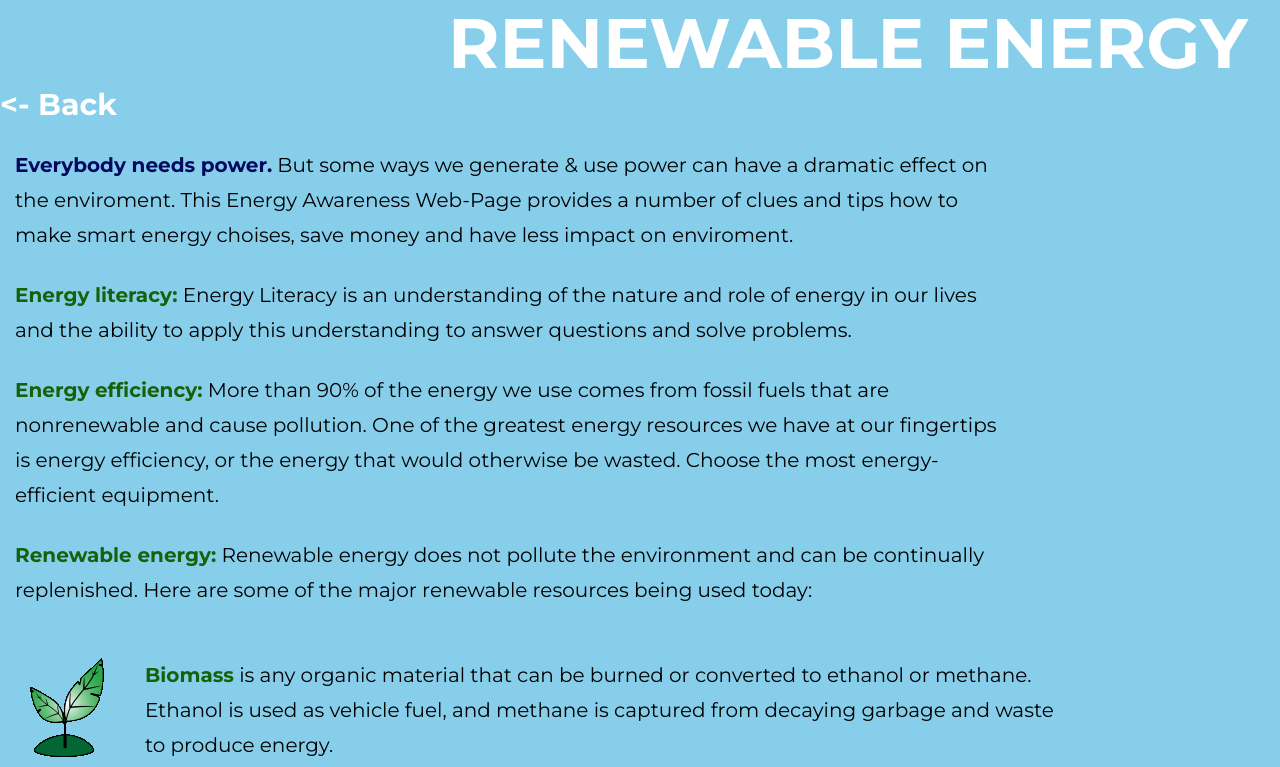
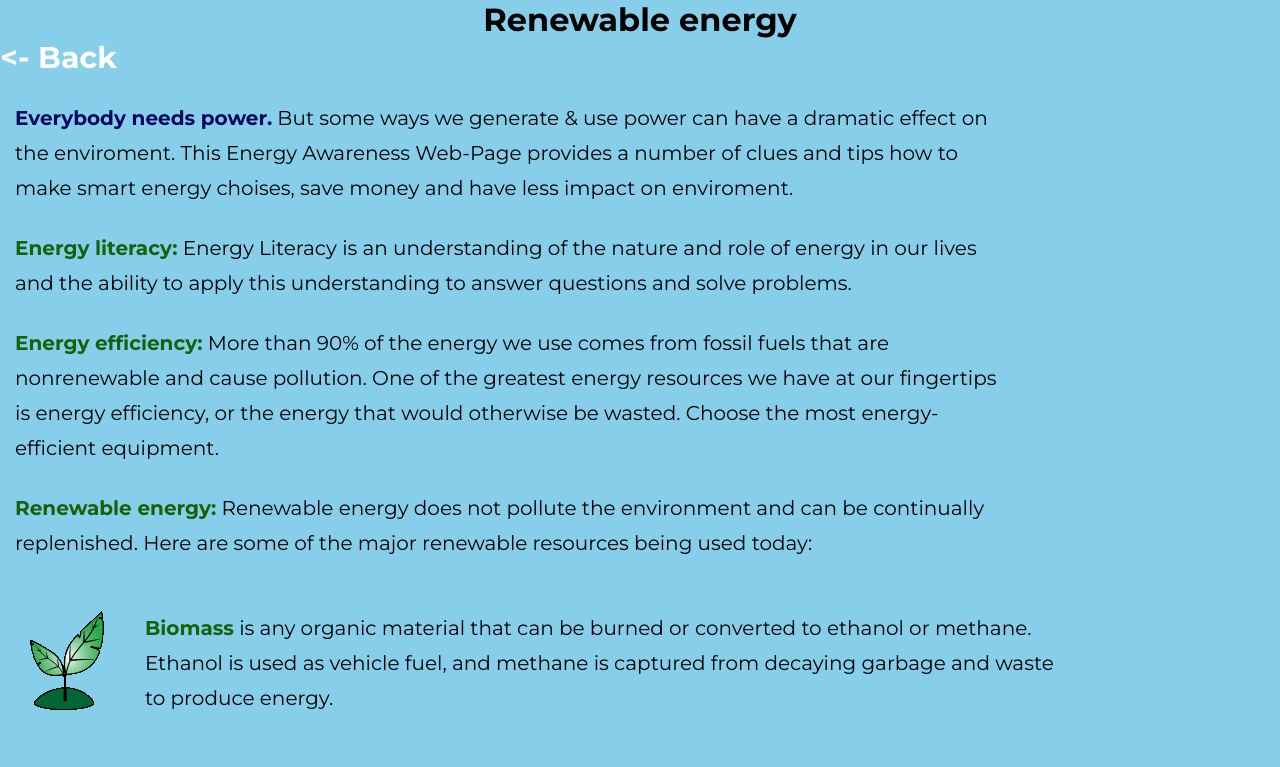
Before and after one commit to zlojKolhoznik/downtoearth, a plain HTML site: page iceland.html in a window 1280 px wide. Shown: the top 767 px of the page. Drawn offline with Linux system fonts and the light colour scheme.

Commit message:
Update iceland.html

```diff
--- a/iceland.html
+++ b/iceland.html
@@ -10,7 +10,7 @@
     <title>Iceland / Renewable energy</title>
 </head>
 <body>
-    <h1 class="main-header">Renewable energy</h1>
+    <h1 style="position: relative;text-align: center; class="main-header">Renewable energy</h1>
     <a href="/index.html" class="back-button"> <- Back </a>
     <p>
         <span class="small-header-1">Everybody needs power.</span>
```
